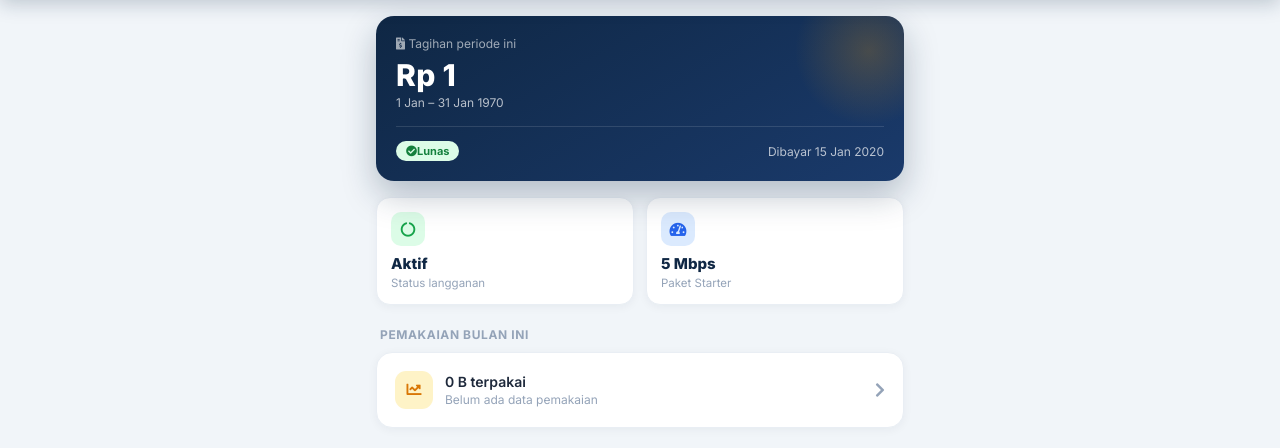
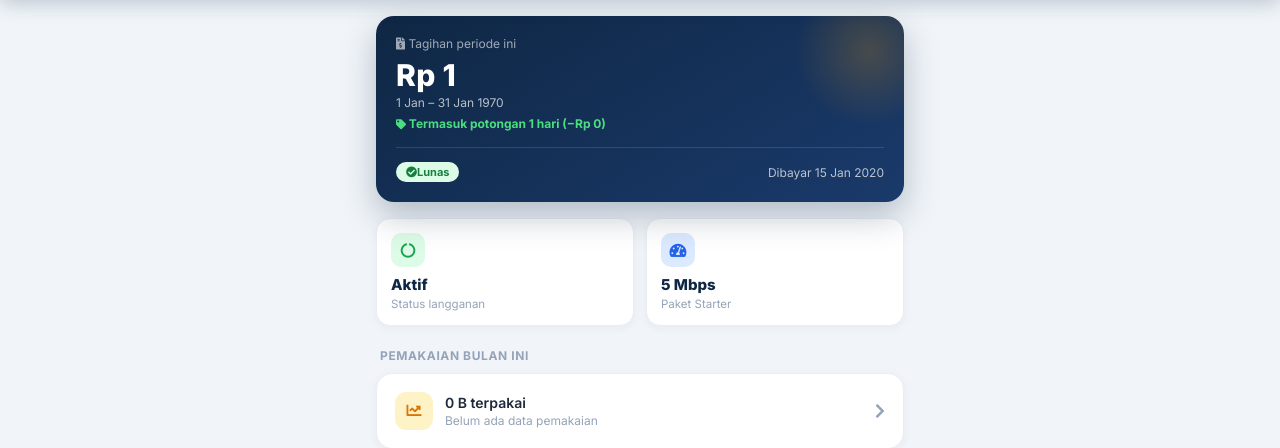
Before and after one commit to iryas/simpati, a PHP site: page /kahfinet1/portal/index.php in a window 1280 px wide. Shown: the part 68-516 px from the top of the page. Run offline with PHP 8.4, Linux system fonts and the light colour scheme; the visitor is signed in with stand-in values (Sample User, id 1); data comes from the database, SQL or seed files in the repository; tables that the repository leaves empty or names only in its code hold one stand-in row (values such as "Sample post"); some libraries are stand-ins or nearby versions.

Commit message:
feat: tampilkan potongan (hari + rupiah) & seragamkan No. Struk portal
- Kartu beranda, halaman Tagihan, & Struk kini menampilkan potongan
  dalam hari + nominal rupiah (hijau). Daftar Riwayat sengaja tetap bersih.
- Helper format_no_bayar() dipakai bersama struk WA & portal → No. Struk
  portal kini seragam (YYYY-ddmm-NNN), bisa dicocokkan dgn struk WA.

Co-Authored-By: Claude Opus 4.8 <noreply@anthropic.com>

```diff
--- a/portal/index.php
+++ b/portal/index.php
@@ -16,6 +16,7 @@ $pengumuman = portal_pengumuman(3);
 
 // Nominal & status tagihan berjalan
 $tg_nominal = $tagihan ? portal_nominal((int)$tagihan['jumlah'], (int)$tagihan['potongan']) : 0;
+$tg_disc    = $tagihan ? ((int)$tagihan['jumlah'] - $tg_nominal) : 0;
 $tg_lunas   = $tagihan && $tagihan['status'] === 'lunas';
 
 $page_title = 'Beranda';
@@ -35,6 +36,12 @@ ob_start();
   <?php if ($tagihan): ?>
     <div class="bc-amount"><?= $tg_lunas ? rupiah((int)$tagihan['terbayar']) : rupiah($tg_nominal) ?></div>
     <div class="bc-period"><?= clean(portal_periode((string)$tagihan['bulan_tagihan'])) ?></div>
+    <?php if ((int)$tagihan['potongan'] > 0): ?>
+      <div style="font-size:12px;color:#4ade80;font-weight:700;margin-top:6px;">
+        <i class="fas fa-tag" style="font-size:10px"></i>
+        Termasuk potongan <?= (int)$tagihan['potongan'] ?> hari (&minus;<?= rupiah($tg_disc) ?>)
+      </div>
+    <?php endif; ?>
     <div class="bc-foot">
       <?php if ($tg_lunas): ?>
         <span class="badge badge-success"><i class="fas fa-check-circle mr-1"></i>Lunas</span>
--- a/portal/struk.php
+++ b/portal/struk.php
@@ -21,7 +21,7 @@ $py = db_row(
 $nama_isp = clean(app_setting('nama_isp', 'KahfiNet'));
 
 $page_title = 'Struk Pembayaran';
-$page_sub   = $py ? '#' . str_pad((string)$py['id'], 5, '0', STR_PAD_LEFT) : '';
+$page_sub   = $py ? format_no_bayar($py) : '';
 $active     = 'tagihan';
 $back_url   = PORTAL_URL . 'riwayat.php';
 
@@ -54,13 +54,13 @@ ob_start();
   </div>
 
   <div class="pcard">
-    <div class="kv"><span class="k">No. Struk</span><span class="v">#<?= str_pad((string)$py['id'], 5, '0', STR_PAD_LEFT) ?></span></div>
+    <div class="kv"><span class="k">No. Struk</span><span class="v"><?= format_no_bayar($py) ?></span></div>
     <div class="kv"><span class="k">Nama</span><span class="v"><?= clean($me['nama']) ?></span></div>
     <div class="kv"><span class="k">Periode</span><span class="v"><?= clean(portal_periode((string)$py['bulan_tagihan'])) ?></span></div>
     <div class="kv"><span class="k">Paket</span><span class="v"><?= $py['nama_paket'] ? clean($py['nama_paket']) : '—' ?></span></div>
     <div class="kv"><span class="k">Tagihan</span><span class="v"><?= rupiah((int)$py['jumlah']) ?></span></div>
     <?php if ((int)$py['potongan'] > 0): ?>
-      <div class="kv"><span class="k">Potongan</span><span class="v" style="color:#16a34a;"><?= (int)$py['potongan'] ?> hari</span></div>
+      <div class="kv"><span class="k">Potongan</span><span class="v" style="color:#16a34a;"><?= (int)$py['potongan'] ?> hari &middot; &minus;<?= rupiah((int)$py['jumlah'] - portal_nominal((int)$py['jumlah'], (int)$py['potongan'])) ?></span></div>
     <?php endif; ?>
     <?php if ($lunas): ?>
       <div class="kv"><span class="k">Dibayar</span><span class="v"><?= rupiah((int)$py['terbayar']) ?></span></div>
--- a/portal/tagihan.php
+++ b/portal/tagihan.php
@@ -13,6 +13,7 @@ $tagihan   = portal_tagihan_kini($pid);
 $tunggakan = portal_tunggakan($pid);
 
 $tg_nominal = $tagihan ? portal_nominal((int)$tagihan['jumlah'], (int)$tagihan['potongan']) : 0;
+$tg_disc    = $tagihan ? ((int)$tagihan['jumlah'] - $tg_nominal) : 0;
 $tg_belum   = $tagihan && $tagihan['status'] === 'belum';
 
 $total_bayar = ($tg_belum ? $tg_nominal : 0) + $tunggakan['total'];
@@ -57,7 +58,7 @@ ob_start();
     <div class="kv"><span class="k">Paket</span><span class="v"><?= $me['nama_paket'] ? clean($me['nama_paket']) : '—' ?></span></div>
     <div class="kv"><span class="k">Tagihan</span><span class="v"><?= rupiah((int)$tagihan['jumlah']) ?></span></div>
     <?php if ((int)$tagihan['potongan'] > 0): ?>
-      <div class="kv"><span class="k">Potongan</span><span class="v" style="color:#16a34a;"><?= (int)$tagihan['potongan'] ?> hari</span></div>
+      <div class="kv"><span class="k">Potongan</span><span class="v" style="color:#16a34a;"><?= (int)$tagihan['potongan'] ?> hari &middot; &minus;<?= rupiah($tg_disc) ?></span></div>
     <?php endif; ?>
     <div class="kv">
       <span class="k">Status</span>
--- a/system/helper.php
+++ b/system/helper.php
@@ -272,6 +272,13 @@ function wa_render(string $kode, array $vars): string {
 // ── Format Teks Pesan Bukti Pembayaran untuk WA ───────────────
 // $row harus mengandung: id, jumlah, potongan, terbayar, tgl_bayar,
 //   bulan_tagihan, nama_pelanggan, no_hp, nama_paket
+// Nomor bukti bayar: YYYY-ddmm-NNN (dari tgl_bayar + id pembayaran).
+// Dipakai bersama oleh struk WhatsApp & struk portal agar formatnya selalu sama.
+function format_no_bayar(array $row): string {
+    $ts = strtotime($row['tgl_bayar'] ?? 'now') ?: time();
+    return date('Y', $ts) . '-' . date('dm', $ts) . '-' . str_pad((string)($row['id'] ?? 0), 3, '0', STR_PAD_LEFT);
+}
+
 function format_pesan_bukti_bayar(array $row): string {
     $nama_isp    = app_setting('nama_isp', 'KahfiNet');
     $jumlah      = (int)$row['jumlah'];
@@ -282,7 +289,7 @@ function format_pesan_bukti_bayar(array $row): string {
     $bln_indo  = ['','Januari','Februari','Maret','April','Mei','Juni','Juli','Agustus','September','Oktober','November','Desember'];
     $ts_bayar  = strtotime($row['tgl_bayar'] ?? 'now');
     $tgl_bayar = date('d/m/Y', $ts_bayar);
-    $no_bayar  = date('Y', $ts_bayar) . '-' . date('dm', $ts_bayar) . '-' . str_pad((string)$row['id'], 3, '0', STR_PAD_LEFT);
+    $no_bayar  = format_no_bayar($row);
 
     $periode = '';
     if (!empty($row['bulan_tagihan'])) {
```
